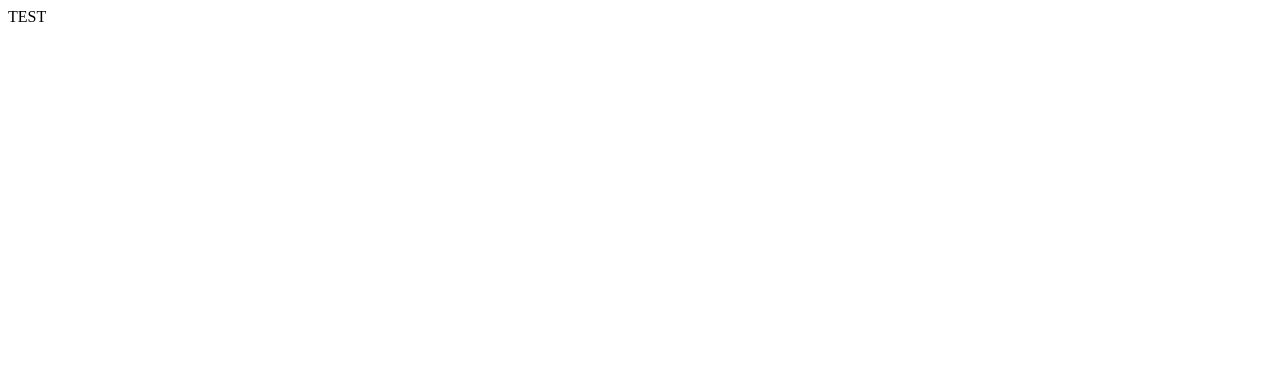
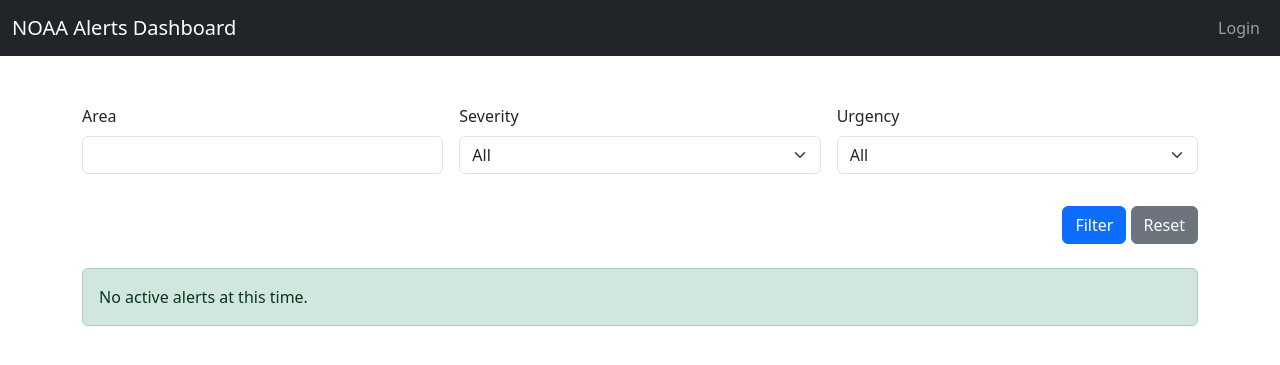
Before and after one commit to BradBKaiBuffs/disaster_notification, a Django app: page / in a window 1280 px wide. Before the commit the part shown is almost empty. Shown: the top 365 px of the page. Run offline with Django 5.2, Linux system fonts and the light colour scheme; data that the repository does not hold is empty; parts of the project's set-up code (start-up, migrations or seed data) failed here and were passed over.

Commit message:
update homepage

```diff
--- a/notification/templates/dashboard.html
+++ b/notification/templates/dashboard.html
@@ -8,9 +8,67 @@
     <meta http-equiv="refresh" content="300"> <!-- Refresh every 5 mins -->
 </head>
 <body>
+<!-- Navbar/Header -->
+<nav class="navbar navbar-expand-lg navbar-dark bg-dark">
+    <div class="container-fluid">
+        <a class="navbar-brand" href="#">NOAA Alerts Dashboard</a>
+        <button class="navbar-toggler" type="button" data-bs-toggle="collapse" data-bs-target="#navbarNav"
+                aria-controls="navbarNav" aria-expanded="false" aria-label="Toggle navigation">
+            <span class="navbar-toggler-icon"></span>
+        </button>
+        <div class="collapse navbar-collapse justify-content-end" id="navbarNav">
+            <ul class="navbar-nav">
+                {% if user.is_authenticated %}
+                    <li class="nav-item">
+                        <a class="nav-link" href="#">{{ user.username }}</a>
+                    </li>
+                    <li class="nav-item">
+                        <a class="nav-link" href="{% url 'logout' %}">Logout</a>
+                    </li>
+                {% else %}
+                    <li class="nav-item">
+                        <a class="nav-link" href="{% url 'login' %}">Login</a>
+                    </li>
+                {% endif %}
+            </ul>
+        </div>
+    </div>
+</nav>
+
 <div class="container my-5">
-    <h1 class="mb-4">Active NOAA Alerts Dashboard</h1>
+    <!-- Filters -->
+    <form method="get" class="row g-3 mb-4">
+        <div class="col-md-4">
+            <label for="area" class="form-label">Area</label>
+            <input type="text" class="form-control" name="area" id="area" value="{{ request.GET.area }}">
+        </div>
+        <div class="col-md-4">
+            <label for="severity" class="form-label">Severity</label>
+            <select class="form-select" name="severity" id="severity">
+                <option value="">All</option>
+                <option value="Severe" {% if request.GET.severity == 'Severe' %}selected{% endif %}>Severe</option>
+                <option value="Moderate" {% if request.GET.severity == 'Moderate' %}selected{% endif %}>Moderate</option>
+                <option value="Minor" {% if request.GET.severity == 'Minor' %}selected{% endif %}>Minor</option>
+            </select>
+        </div>
+        <div class="col-md-4">
+            <label for="urgency" class="form-label">Urgency</label>
+            <select class="form-select" name="urgency" id="urgency">
+                <option value="">All</option>
+                <option value="Immediate" {% if request.GET.urgency == 'Immediate' %}selected{% endif %}>Immediate</option>
+                <option value="Expected" {% if request.GET.urgency == 'Expected' %}selected{% endif %}>Expected</option>
+                <option value="Future" {% if request.GET.urgency == 'Future' %}selected{% endif %}>Future</option>
+                <option value="Past" {% if request.GET.urgency == 'Past' %}selected{% endif %}>Past</option>
+                <option value="Unknown" {% if request.GET.urgency == 'Unknown' %}selected{% endif %}>Unknown</option>
+            </select>
+        </div>
+        <div class="col-12 text-end">
+            <button type="submit" class="btn btn-primary mt-3">Filter</button>
+            <a href="{% url 'dashboard' %}" class="btn btn-secondary mt-3">Reset</a>
+        </div>
+    </form>
 
+    <!-- Alerts Table -->
     {% if alerts %}
         <div class="table-responsive">
             <table class="table table-striped table-hover align-middle">
@@ -28,9 +86,6 @@
                 </thead>
                 <tbody>
                     {% for alert in alerts %}
-                    {% comment %}
-                        Color code rows based on severity
-                    {% endcomment %}
                     <tr class="{% if alert.severity|lower == 'severe' %}table-danger{% elif alert.severity|lower == 'moderate' %}table-warning{% elif alert.severity|lower == 'minor' %}table-info{% endif %}">
                         <td>{{ alert.event }}</td>
                         <td>{{ alert.area_desc }}</td>
--- a/notification/templates/homepage.html
+++ /dev/null
@@ -1,10 +0,0 @@
-<!DOCTYPE html>
-<html lang="en">
-<head>
-    <meta charset="UTF-8">
-    <title>Disaster Preparedness Homepage</title>
-</head>
-<body>
-    TEST
-</body>
-</html>
--- a/notification/urls.py
+++ b/notification/urls.py
@@ -2,6 +2,5 @@
 from . import views
 
 urlpatterns = [
-    path('', views.notification, name='notification'),
-    path('dashboard/', views.dashboard, name='dashboard'),
+    path('', views.dashboard, name='dashboard'),
 ]
--- a/notification/views.py
+++ b/notification/views.py
@@ -3,16 +3,21 @@
 from django.utils.timezone import now
 
 # Create your views here.
-def notification(request):
-    return render(request, "homepage.html")
+def dashboard(request):
+    alerts = noaa_alerts.objects.filter(expires__gt=now())
 
-def dashboard(request):
-    # Display all active NOAA alerts
-    active_alerts = noaa_alerts.objects.filter(
-        expires__gt=now()
-    ).order_by('-sent')  # newest first
+    # Get filter parameters from GET request
+    area = request.GET.get('area')
+    severity = request.GET.get('severity')
+    urgency = request.GET.get('urgency')
 
-    context = {
-        'alerts': active_alerts
-    }
-    return render(request, 'dashboard.html', context)
+    if area:
+        alerts = alerts.filter(area_desc__icontains=area)
+    if severity:
+        alerts = alerts.filter(severity__iexact=severity)
+    if urgency:
+        alerts = alerts.filter(urgency__iexact=urgency)
+
+    alerts = alerts.order_by('-sent')  # newest first
+
+    return render(request, 'dashboard.html', {'alerts': alerts})
```
